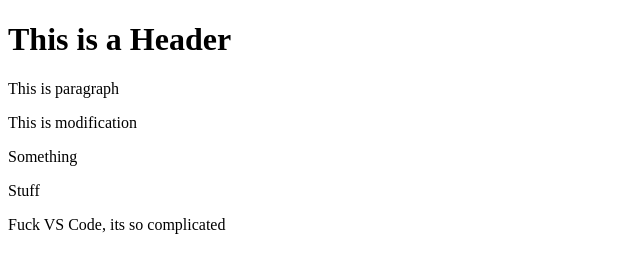
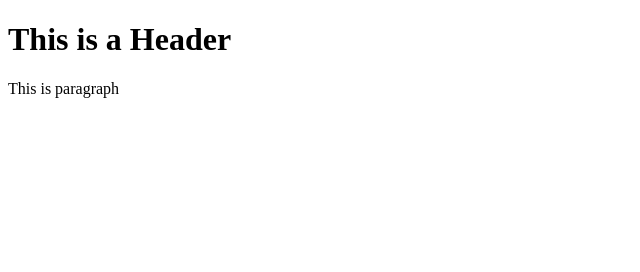
Before and after one commit to Heazdra/git-test, a website: page index.html in a window 1280 px wide. Shown: the whole page, without its empty margins (0-640 px from the left). Drawn offline with Linux system fonts and the light colour scheme.

Commit message:
Addded index.json and gitignore

```diff
--- a/index.html
+++ b/index.html
@@ -5,9 +5,5 @@
     <body>
         <h1>This is a Header</h1>
         <p> This is paragraph</p>
-        <p> This is modification </p>
-        <p> Something </p>
-        <p> Stuff </p>
-        <p> Fuck VS Code, its so complicated </p>
     </body>
 </html>
```
Also changed, not shown: package.json (added, +24 -0 lines), 1 other file.
